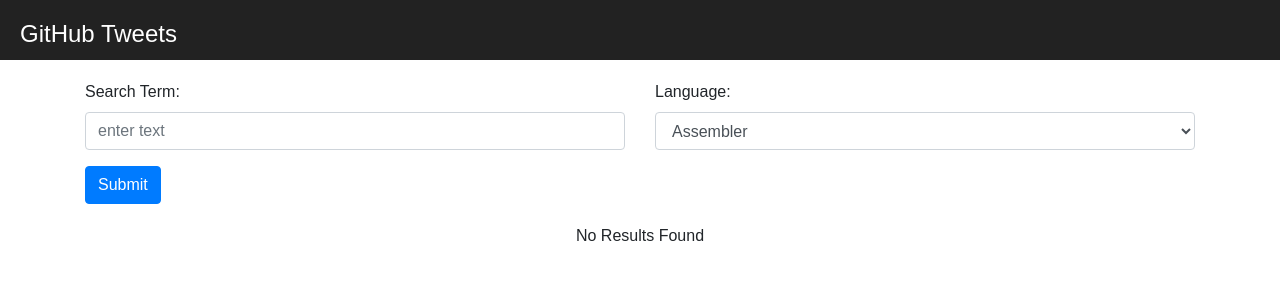
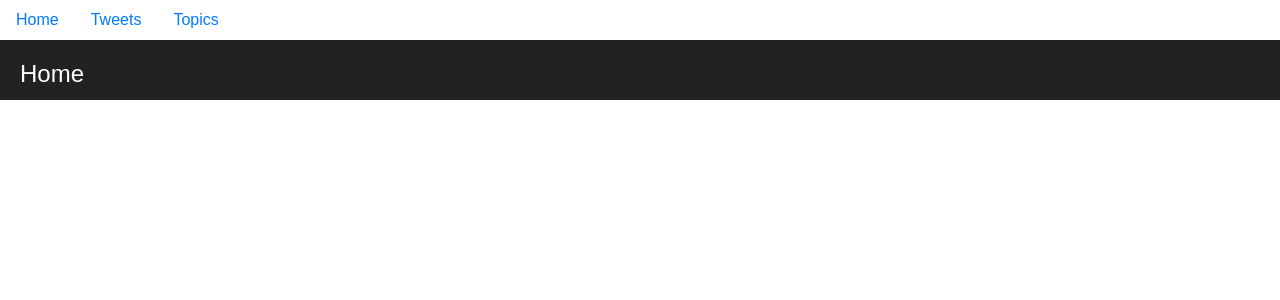
Before and after one commit to jwu150/test-app, a React (Create React App) app: page / in a window 1280 px wide. Shown: the top 300 px of the page. Built offline with nearby package versions, Linux system fonts and the light colour scheme.

Commit message:
change app to tweets search

```diff
--- a/package.json
+++ b/package.json
@@ -11,6 +11,7 @@
     "react": "^16.5.2",
     "react-dom": "^16.5.2",
     "react-redux": "^5.0.7",
+    "react-router-dom": "^4.3.1",
     "react-scripts": "1.1.5",
     "reactstrap": "^6.4.0",
     "redux": "^4.0.0",
--- a/src/App.css
+++ b/src/App.css
@@ -64,7 +64,7 @@
   font-weight: 600;
 }
 
-.repo-title {
+.tweet-title {
   position: sticky;
   top: 0;
   z-index: 100;
--- a/src/App.js
+++ b/src/App.js
@@ -1,6 +1,5 @@
 import React, { Component } from 'react';
 import PropTypes from 'prop-types';
-import cors_proxy from 'cors-anywhere';
 import { connect } from 'react-redux';
 import { fetchTweets } from './tweetActions';
 import { Button, Container, Col, Form, FormGroup, Input, Label, Row } from 'reactstrap';
@@ -12,19 +11,6 @@
     super(props);
 
     this.onFormSubmit = this.onFormSubmit.bind(this);
-    // // Listen on a specific host via the HOST environment variable
-    // var host = process.env.HOST || '0.0.0.0';
-    // // Listen on a specific port via the PORT environment variable
-    // var port = process.env.PORT || 8081;
-
-    // var cors_proxy = require('cors-anywhere');
-    // cors_proxy.createServer({
-    //     originWhitelist: [], // Allow all origins
-    //     requireHeader: ['origin', 'x-requested-with'],
-    //     removeHeaders: ['cookie', 'cookie2']
-    // }).listen(port, host, function() {
-    //     console.log('Running CORS Anywhere on ' + host + ':' + port);
-    // });
   }
 
   /**
@@ -57,32 +43,20 @@
       <div className="App">
         <header className="App-header">
           {/* <img src={logo} className="App-logo" alt="logo" /> */}
-          <h1 className="App-title">GitHub Tweets</h1>
+          <h1 className="App-title">Twitter Search</h1>
         </header>
         <Container className="Content">
           <Form onSubmit={this.onFormSubmit}>
           <Row>
-            <Col md={6}>
+            <Col xs={6}>
               <FormGroup>
-                <Label>Search Term:</Label>
+                <Label>Enter Keyword:</Label>
                 <Input
                   className = "form-control"
                   type="text"
                   name="text"
                   placeholder="enter text"
                 />
-                </FormGroup>
-              </Col>
-              <Col md={6}>
-                <FormGroup>
-                  <Label>Language:</Label>
-                  <Input className = "form-control" type="select" name="select" id="languageSelect">
-                    <option value="assembler">Assembler</option>
-                    <option value="c">C</option>
-                    <option value="c++">C++</option>
-                    <option value="java">Java</option>
-                    <option value="javascript">JavaScript</option>
-                  </Input>
                 </FormGroup>
               </Col>
             </Row>
@@ -110,7 +84,7 @@
 /**
  * proptypes that are unique to toggle buttons
  *
- * @property {number} [totalProjects] - number of repository projects to fetch  using twitter API
+ * @property {number} [totalProjects] - not used
  */
 App.propTypes = {
   totalProjects: PropTypes.number
--- /dev/null
+++ b/src/App_root.js
@@ -0,0 +1,71 @@
+import React from "react";
+import { Nav, NavItem, NavLink } from 'reactstrap';
+import App from './App';
+import { BrowserRouter as Router, Route, Link } from "react-router-dom";
+
+const IAApp = () => (
+  <Router>
+    <div>
+      <Nav>
+        <NavItem>
+          <NavLink>
+            <Link to="/">Home</Link>
+          </NavLink>
+        </NavItem>
+        <NavItem>
+          <NavLink>
+            <Link to="/app">Tweets</Link>
+          </NavLink>
+        </NavItem>
+        <NavItem>
+          <NavLink>
+            <Link to="/topics">Topics</Link>
+          </NavLink>
+        </NavItem>
+      </Nav>
+      <Route exact path="/" component={Home} />
+      <Route path="/app" component={App} />
+      <Route path="/topics" component={Topics} />
+    </div>
+  </Router>
+);
+
+const Home = () => (
+  <header className="App-header">
+    <h1 className="App-title">Home</h1>
+  </header>
+);
+
+const Topics = ({ match }) => (
+  <div>
+    <header className="App-header">
+      <h1 className="App-title">Topics</h1>
+    </header>
+    <ul>
+      <li>
+        <Link to={`${match.url}/rendering`}>Rendering with React</Link>
+      </li>
+      <li>
+        <Link to={`${match.url}/components`}>Components</Link>
+      </li>
+      <li>
+        <Link to={`${match.url}/props-v-state`}>Props v. State</Link>
+      </li>
+    </ul>
+
+    <Route path={`${match.url}/:topicId`} component={Topic} />
+    <Route
+      exact
+      path={match.url}
+      render={() => <h3>Please select a topic.</h3>}
+    />
+  </div>
+);
+
+const Topic = ({ match }) => (
+  <div>
+    <h3>{match.params.topicId}</h3>
+  </div>
+);
+
+export default IAApp;
--- a/src/Table.js
+++ b/src/Table.js
@@ -2,23 +2,23 @@
 
 
 /**
- * Repository Title, it is styled with a sticky header so that it will stick when its child elements (tweets) are scrolling
+ * Tweet Title, it is styled with a sticky header so that it will stick when its child elements (tweets) are scrolling
  *
  */
-export class RepoTitle extends React.Component {
+export class TweetTitle extends React.Component {
   render() {
     const { title } = this.props;
     return (
-      <h4 className="repo-title">{ title }</h4>
+      <h4 className="tweet-title">{ title }</h4>
     );
   }
 }
 
 /**
- * Tweet Card render as a ul, responsive in most browsers when it is displayed in inline-block
+ * Tweet Card render as a ul, responsive when it is displayed in inline-block
  *
  */
-export class RepoStatuses extends React.Component {
+export class Statuses extends React.Component {
   render() {
     const { statuses } = this.props;
     const rows = [];
@@ -40,26 +40,23 @@
 }
 
 /**
- * Tweet container, holds all the tweets assoicated with a particular repository
+ * Tweet container, holds all the tweets found
  *
  */
 export class Table extends React.Component {
   render() {
     const { tweets } = this.props;
     const rows = [];
-
-    tweets.forEach((repo, key) => {
-      const title = 'GiHub Repository: ' + decodeURIComponent(repo.search_metadata.query);
-      rows.push(
-        <RepoTitle title={ title } key={ title + key}/>
-      );
-      rows.push(
-        <RepoStatuses statuses= { repo.statuses } key= { key } />
-      );
-    });
+    const title = 'Tweets Found:';
+    rows.push(
+      <Statuses statuses= { tweets.statuses }/>
+    );
 
     return (
-      <div>{ rows }</div>
+      <div>
+        <TweetTitle title={ title }/>
+        <div>{ rows }</div>
+      </div>
     );
   }
 }
--- a/src/index.js
+++ b/src/index.js
@@ -5,6 +5,7 @@
 import { Provider } from 'react-redux';
 import tweetReducer from './tweetReducer'
 import App from './App';
+import IAApp from './App_root';
 import 'bootstrap/dist/css/bootstrap.min.css';
 import './index.css';
 
@@ -15,6 +16,6 @@
 
 ReactDOM.render(
   <Provider store={store}>
-    <App />
+    <IAApp />
   </Provider>,
   document.getElementById('root'));
--- a/src/tweetActions.js
+++ b/src/tweetActions.js
@@ -28,72 +28,31 @@
   return dispatch => {
     dispatch(fetchTweetsBegin());
 
-    const proxyUrl = 'https://cors-anywhere.herokuapp.com/';  // need proxy server seems like twitter api is not CORS enabled
-    // const proxyUrl = 'http://localhost:8080/';  // need proxy server seems like twitter api is not CORS enabled
-    const url = 'https://api.github.com/search/repositories?q=' + searchTerm + '+language:' + language + '&sort=stars&order=desc';
-    const twitterUrl = proxyUrl + 'https://api.twitter.com/1.1/search/tweets.json?q=';
-    const reposNames = [];
-    let total = totalProjects;
+    const proxyUrl = 'https://dry-everglades-15949.herokuapp.com/';
+    // const url = 'https://api.github.com/search/repositories?q=language:' + searchTerm + '&sort=stars&order=desc';
+    const twitterUrl = proxyUrl + 'https://api.twitter.com/1.1/search/tweets.json?q=' + searchTerm;
 
-    return fetch(url)
-    .then(response => {
+    return fetch(twitterUrl, {
+      method: 'GET',
+      headers: {
+        'Content-Type': 'text/json',
+        'Authorization': 'Bearer ' + process.env.REACT_APP_BEARER_TOKEN
+      }
+      })
+      .then(response => {
       if (!response.ok) {
         throw Error(response.statusText);
       }
       return response.json();
     })
-    .then((data) => {
-      // only fetch 10 or less projects, data returned already sorted by starred, so getting most popular
-      total = Math.min(totalProjects, data.items.length);
-      for (let i = 0; i < total; i++) {
-        reposNames.push(data.items[i].html_url.replace(/(^\w+:|^)\/\//, ''));  //trimmed http://
-      }
-    })
-    .then(() => {
-      let urls = [];
-      // TODO: construct 10 fetches, find packages that can do this more efficiently
-      for (let i = 0; i < total; i++) {
-        urls.push(twitterUrl + encodeURI(reposNames[i]));
-      }
-
-      let fetches = urls.map((url) => {
-        let request = new Request(url, {
-            headers: new Headers({
-              'Content-Type': 'text/json',
-              'Authorization': 'Bearer ' + process.env.REACT_APP_BEARER_TOKEN
-            }),
-            method: 'GET'
-        });
-        return request;
-      });
-
-      Promise.all(fetches.map((request) => {
-        return fetch(request).then(response => {
-          if (!response.ok) {
-            throw Error(response.statusText);
-          }
-          return response;
-          }).then(response => {
-          return response.json();
-          }).then(data => {
-            return data;
-          }).catch(err => {
-            dispatch(fetchTweetsError(err));
-          });
-        }))
-        .then((tweets) => {
-          // Even starred or popular projects might not have recent tweets
-          tweets = tweets.filter(tweets => tweets.statuses.length > 0);
-          dispatch(fetchTweetsSuccess(tweets));
-          return tweets;
-        })
-        .catch(function(error) {
-          dispatch(fetchTweetsError(error));
-        });
+    .then((tweets) => {
+      // tweets = tweets.filter(tweets => tweets.statuses.length > 0);
+      dispatch(fetchTweetsSuccess(tweets));
+      return tweets;
     })
     .catch(error => {
       dispatch(fetchTweetsError(error));
-      console.log('failed to get github projects', error)
+      console.log('failed to get tweets', error)
     });
   };
 }
```
Also changed, not shown: 1 other file (tests, documents, lock files or other folders).
